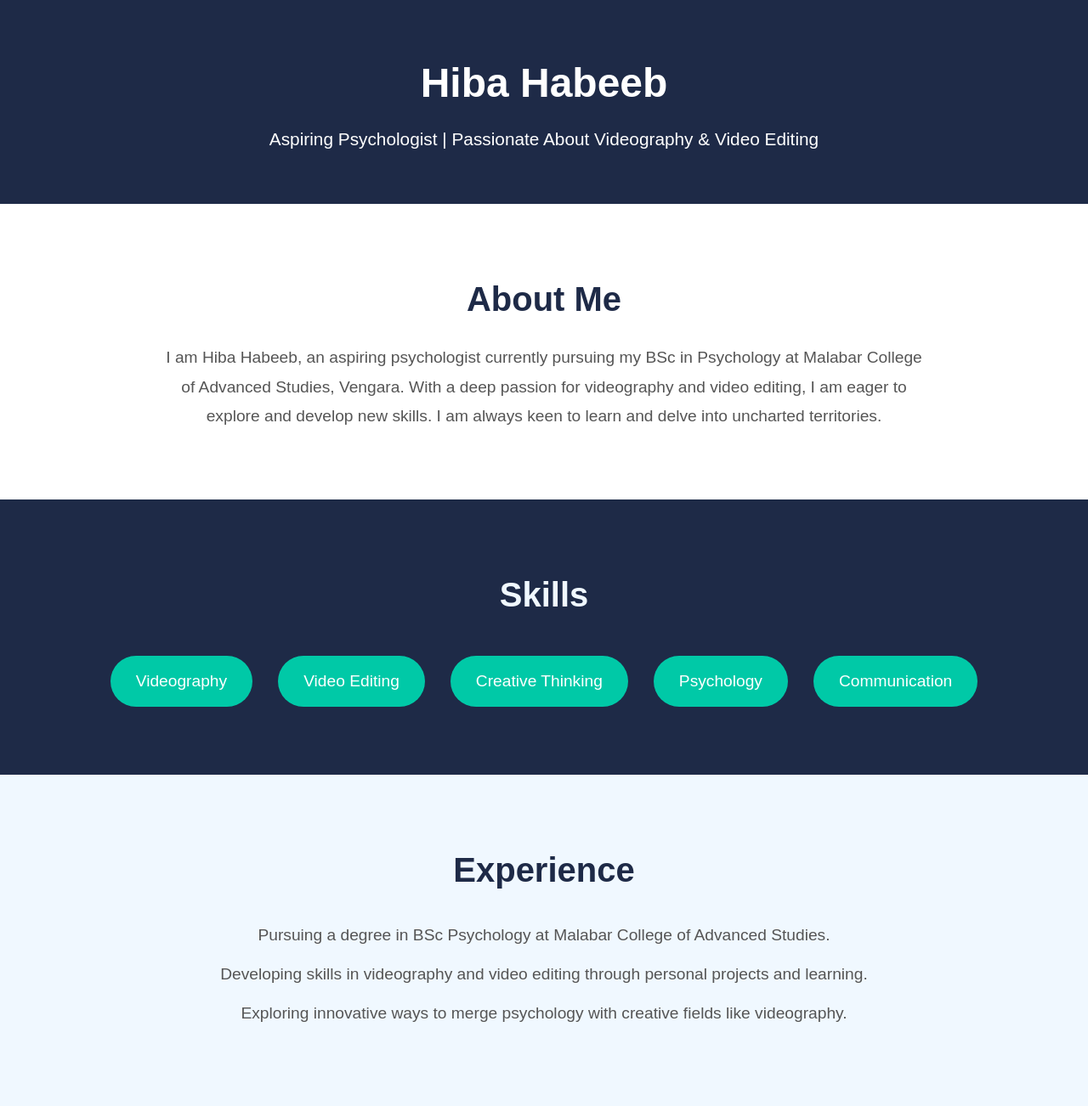
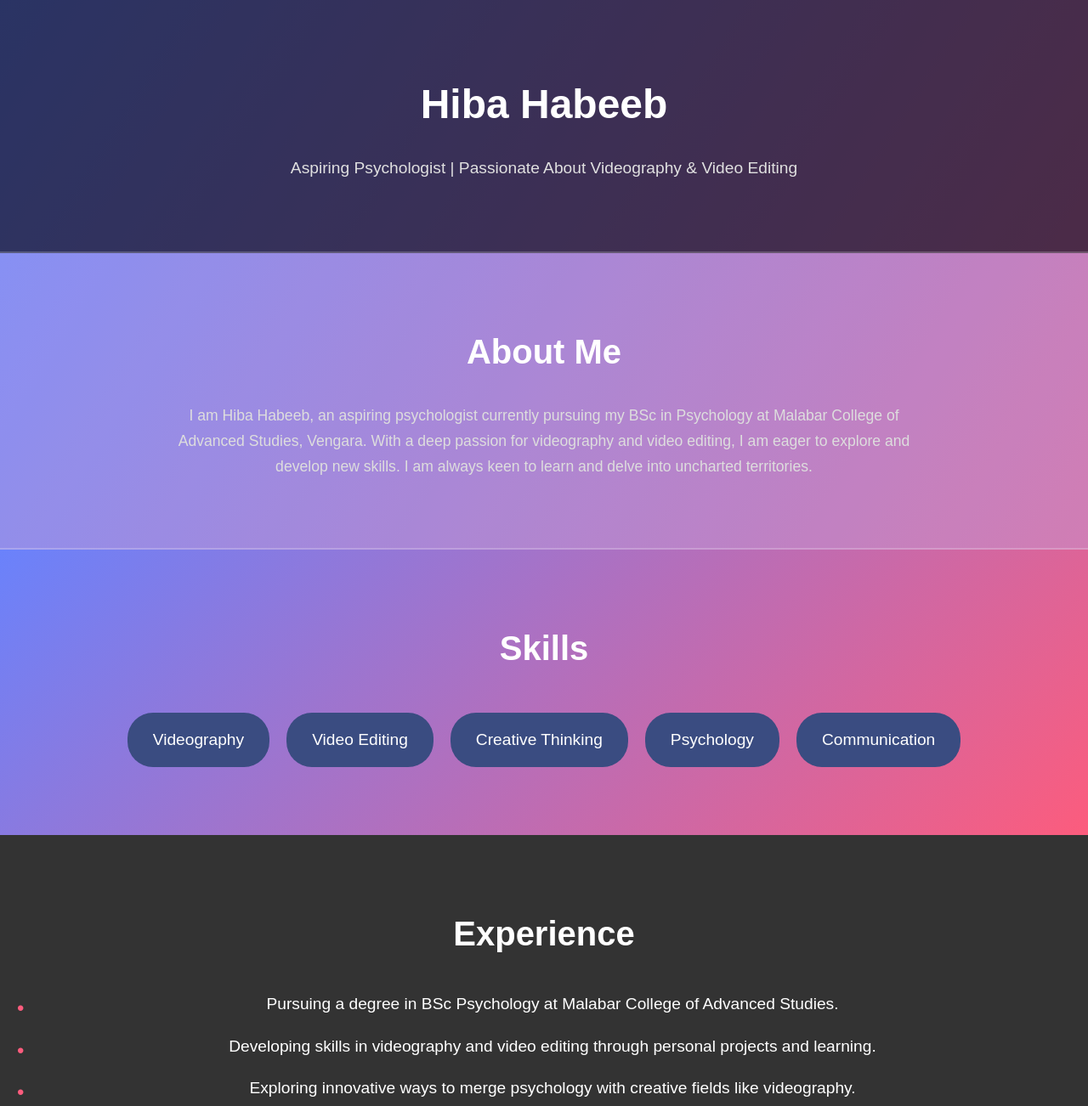
Before and after one commit to hibahabeeb/Website, a plain HTML site: page index.html in a window 1280 px wide. Shown: the top 1302 px of the page at 85% size. Drawn offline with Linux system fonts and the light colour scheme.

Commit message:
Update index.html

```diff
--- a/index.html
+++ b/index.html
@@ -14,33 +14,38 @@
 
         body {
             font-family: 'Arial', sans-serif;
-            background-color: #f0f8ff;
-            color: #333;
-            line-height: 1.6;
+            background: linear-gradient(to bottom right, #6a82fb, #fc5c7d);
+            color: #fff;
+            line-height: 1.8;
+            padding: 0;
+            margin: 0;
         }
 
         /* Header Section */
         header {
-            background-color: #1e2a47;
-            color: #fff;
+            background: rgba(0, 0, 0, 0.6);
             text-align: center;
-            padding: 60px 20px;
+            padding: 80px 20px;
             position: relative;
             overflow: hidden;
+            border-bottom: 2px solid #ffffff33;
+            animation: fadeInUp 1.5s ease-out;
         }
 
         header h1 {
             font-size: 3rem;
-            margin-bottom: 10px;
-            animation: fadeInUp 1s ease-out;
+            margin-bottom: 15px;
+            color: #fff;
+            font-weight: bold;
+            animation: slideIn 1s ease-out;
         }
 
         header p {
-            font-size: 1.3rem;
-            animation: fadeInUp 1.5s ease-out;
+            font-size: 1.2rem;
+            color: #e0e0e0;
+            animation: fadeInUp 2s ease-out;
         }
 
-        /* Animations */
         @keyframes fadeInUp {
             0% {
                 opacity: 0;
@@ -52,32 +57,44 @@
             }
         }
 
+        @keyframes slideIn {
+            0% {
+                opacity: 0;
+                transform: translateX(-50px);
+            }
+            100% {
+                opacity: 1;
+                transform: translateX(0);
+            }
+        }
+
         /* About Section */
         section.about {
+            background-color: #ffffff22;
             padding: 80px 20px;
             text-align: center;
-            background-color: #fff;
-            color: #333;
+            border-bottom: 2px solid #ffffff33;
             animation: fadeInUp 1s ease-out;
         }
 
         section.about h2 {
             font-size: 2.5rem;
-            margin-bottom: 20px;
-            color: #1e2a47;
+            margin-bottom: 25px;
+            color: #fff;
+            font-weight: bold;
         }
 
         section.about p {
-            font-size: 1.2rem;
+            font-size: 1.1rem;
+            color: #ddd;
             max-width: 900px;
             margin: 0 auto;
-            color: #555;
-            line-height: 1.8;
+            line-height: 1.7;
         }
 
         /* Skills Section */
         section.skills {
-            background-color: #1e2a47;
+            background: linear-gradient(135deg, #6a82fb, #fc5c7d);
             color: #fff;
             padding: 80px 20px;
             text-align: center;
@@ -86,100 +103,107 @@
         section.skills h2 {
             font-size: 2.5rem;
             margin-bottom: 40px;
-            color: #f0f8ff;
         }
 
         .skills-list {
             display: flex;
             justify-content: center;
-            gap: 30px;
+            gap: 20px;
             flex-wrap: wrap;
-            animation: fadeInUp 1s ease-out;
+            animation: fadeInUp 1.2s ease-out;
         }
 
         .skill {
-            background-color: #00c9a7;
+            background-color: #3a4c81;
             color: #fff;
             padding: 15px 30px;
             border-radius: 30px;
             font-size: 1.2rem;
+            transition: transform 0.3s ease, background-color 0.3s ease;
             cursor: pointer;
-            transition: transform 0.3s ease, background-color 0.3s ease;
         }
 
         .skill:hover {
             transform: translateY(-5px);
-            background-color: #00b894;
+            background-color: #fc5c7d;
         }
 
         /* Experience Section */
         section.experience {
             padding: 80px 20px;
-            background-color: #f0f8ff;
+            background-color: #333;
             text-align: center;
-            animation: fadeInUp 1s ease-out;
+            color: #fff;
+            animation: fadeInUp 1.5s ease-out;
         }
 
         section.experience h2 {
             font-size: 2.5rem;
             margin-bottom: 30px;
-            color: #1e2a47;
+            font-weight: bold;
         }
 
         section.experience ul {
             list-style: none;
             font-size: 1.2rem;
-            color: #555;
         }
 
         section.experience ul li {
             margin-bottom: 15px;
-            transition: transform 0.3s ease;
+            padding-left: 20px;
+            position: relative;
+        }
+
+        section.experience ul li::before {
+            content: '•';
+            position: absolute;
+            left: 0;
+            font-size: 1.5rem;
+            color: #fc5c7d;
         }
 
         section.experience ul li:hover {
+            color: #fc5c7d;
             transform: translateX(10px);
-            color: #1e2a47;
         }
 
         /* Hackathon Section */
         section.hackathon {
-            background-color: #00c9a7;
+            background-color: #3a4c81;
             color: #fff;
             padding: 80px 20px;
             text-align: center;
-            animation: fadeInUp 1s ease-out;
+            animation: fadeInUp 1.5s ease-out;
         }
 
         section.hackathon h2 {
             font-size: 2.5rem;
             margin-bottom: 40px;
-            color: #1e2a47;
         }
 
         /* Contact Section */
         section.contact {
-            background-color: #1e2a47;
+            background-color: #6a82fb;
             color: #fff;
             padding: 80px 20px;
             text-align: center;
+            animation: fadeInUp 1.5s ease-out;
         }
 
         section.contact h2 {
             font-size: 2.5rem;
             margin-bottom: 30px;
-            color: #f0f8ff;
         }
 
         .contact-info {
             font-size: 1.2rem;
             line-height: 1.8;
-            color: #ddd;
         }
 
         .contact-info a {
-            color: #00c9a7;
+            color: #fc5c7d;
             text-decoration: none;
+            font-weight: bold;
             transition: color 0.3s ease;
         }
 
@@ -189,7 +213,7 @@
 
         /* Footer Section */
         footer {
-            background-color: #1e2a47;
+            background-color: #333;
             color: #fff;
             text-align: center;
             padding: 20px;
@@ -212,6 +236,10 @@
             .skills-list {
                 flex-direction: column;
                 align-items: center;
+            }
+
+            .contact-info {
+                font-size: 1rem;
             }
         }
     </style>
@@ -266,13 +294,4 @@
         <div class="contact-info">
             <p>LinkedIn: <a href="https://in.linkedin.com/in/hiba-habeeb-av-a24649348" target="_blank">Check out Hiba Habeeb AV's profile on LinkedIn</a></p>
             <p>Instagram: <a href="https://www.instagram.com/hiba_habeeb_av/" target="_blank">Check out Hiba Habeeb AV's profile on Instagram</a></p>
-        </div>
-    </section>
-
-    <!-- Footer Section -->
-    <footer>
-        <p>&copy; 2025 Hiba Habeeb. All rights reserved.</p>
-    </footer>
-
-</body>
-</html>
+        </
```
